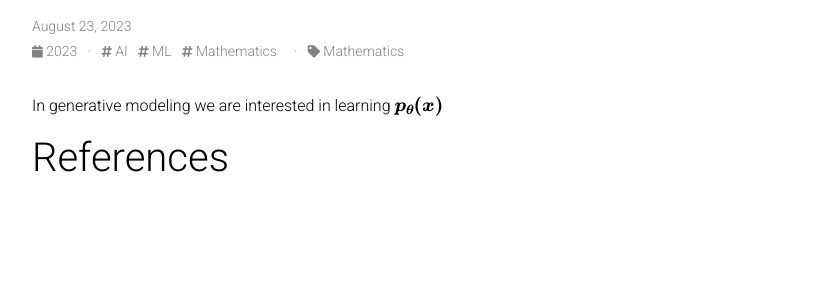
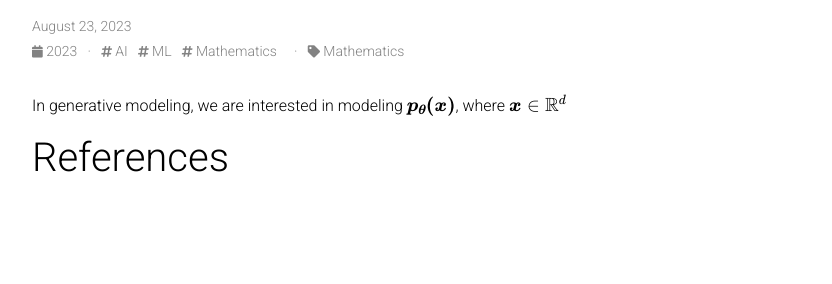
Before and after one commit to prasangadhungel/prasangadhungel.github.io, a Jekyll site: the page built from _posts/2023-08-23-variational-inference.markdown, in a window 1280 px wide. Shown: the part 145-429 px from the top of the page, without its empty margins (223-1055 px from the left). Built offline with Jekyll 4.4.1, drawn with Linux system fonts in a browser that asks for light colours; comment, search, counter and statistics services are not loaded; a style sheet for code colours, icons or effects is not loaded.

Commit message:
add variational inference blog

```diff
--- a/_posts/2023-08-23-variational-inference.markdown
+++ b/_posts/2023-08-23-variational-inference.markdown
@@ -7,7 +7,7 @@ share: True
 comments: True
 ---
 
-In generative modeling we are interested in learning $$\boldsymbol{p_{\theta}(x)}$$
+In generative modeling, we are interested in modeling $$\boldsymbol{p_{\theta}(x)}$$, where $$\boldsymbol{x}\in\mathbb{R}^{d}$$
 
 
 # References
```
